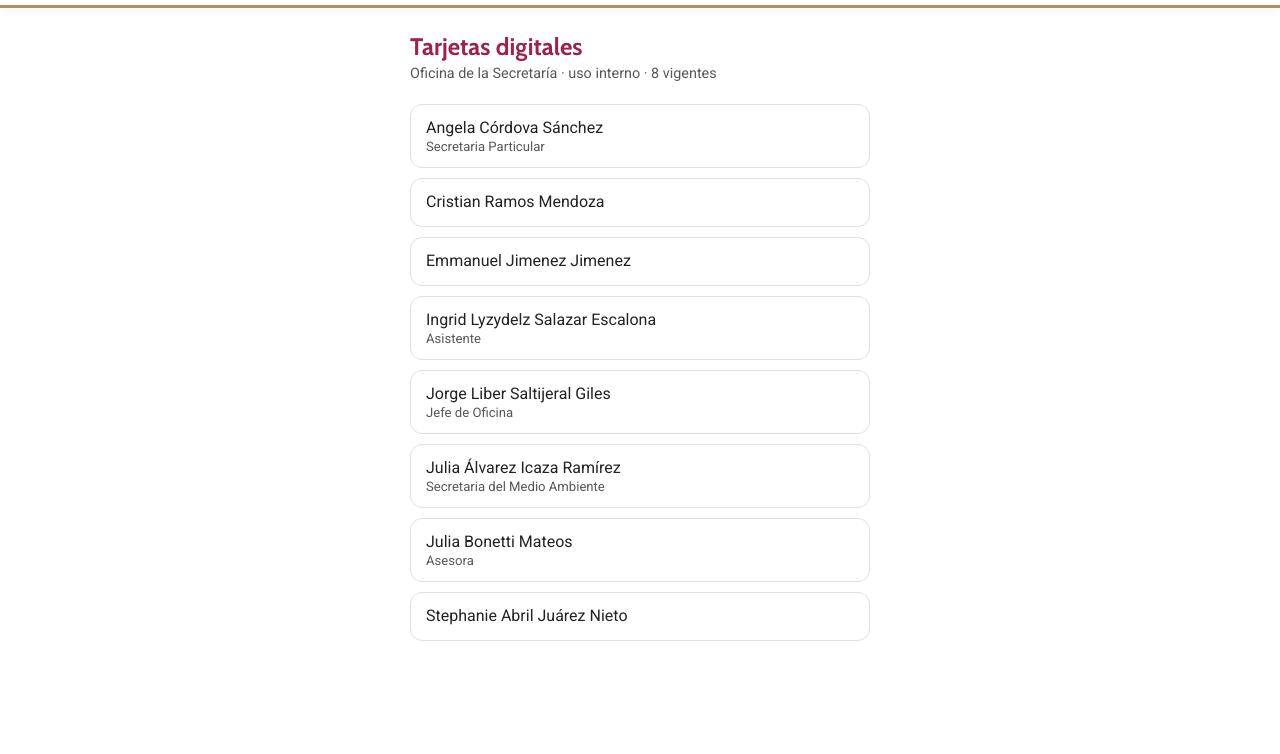
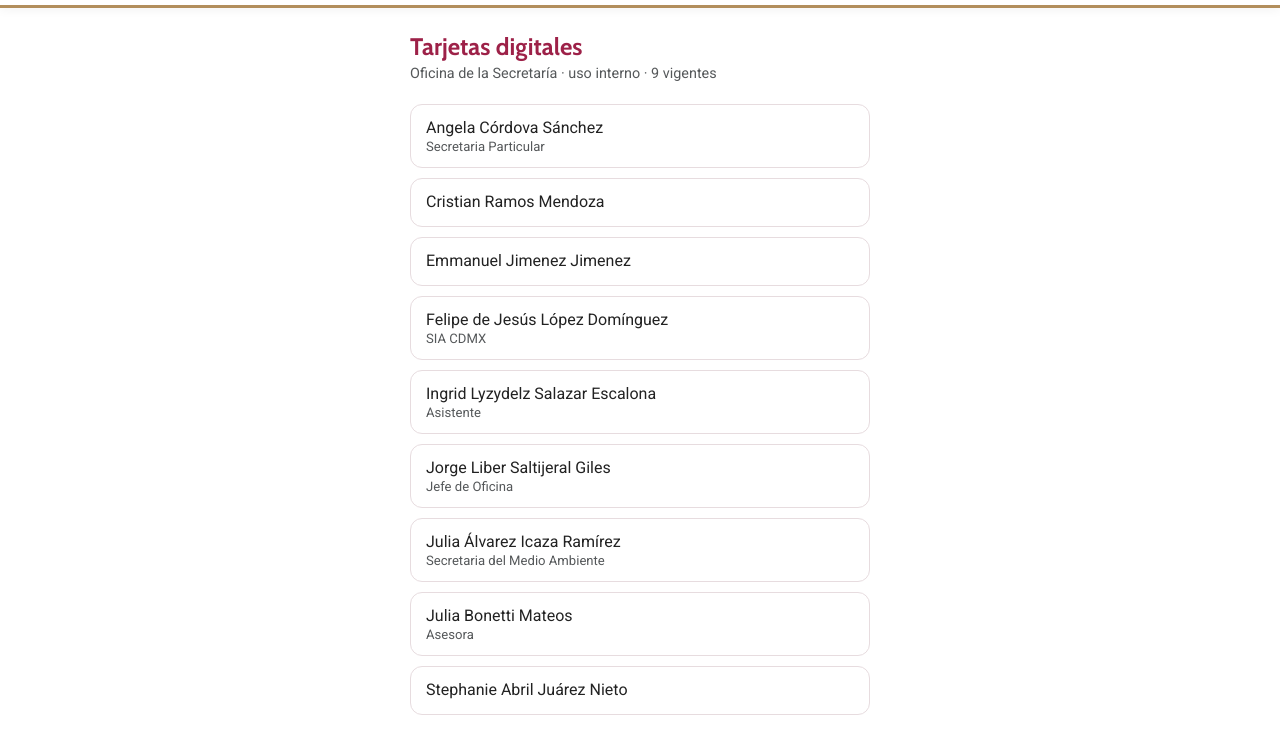
Before and after one commit to SedemaOficina/Tarjetas-NFC---SEDEMA, a plain HTML site: page index.html in a window 1280 px wide. Shown: the part 62-816 px from the top of the page. Drawn offline with nearby package versions, Linux system fonts and the light colour scheme.

Commit message:
Directorio interno actualizado

```diff
--- a/index.html
+++ b/index.html
@@ -12,11 +12,12 @@
   <header class="top-bar"><img src="assets/logo.png" alt="SEDEMA" height="50"></header>
   <div class="dir">
     <h1>Tarjetas digitales</h1>
-    <p class="dir-sub">Oficina de la Secretaría · uso interno · 8 vigentes</p>
+    <p class="dir-sub">Oficina de la Secretaría · uso interno · 9 vigentes</p>
     <ul>
     <li><a href="angela-cordova-sanchez/">Angela Córdova Sánchez<span class="dir-cargo">Secretaria Particular</span></a></li>
     <li><a href="cristian-ramos-mendoza/">Cristian Ramos Mendoza<span class="dir-cargo"></span></a></li>
     <li><a href="emmanuel-jimenez-jimenez/">Emmanuel Jimenez Jimenez<span class="dir-cargo"></span></a></li>
+    <li><a href="felipe-de-jesus-lopez-dominguez/">Felipe de Jesús López Domínguez<span class="dir-cargo">SIA CDMX</span></a></li>
     <li><a href="ingrid-lyzydelz-salazar-escalona/">Ingrid Lyzydelz Salazar Escalona<span class="dir-cargo">Asistente</span></a></li>
     <li><a href="jorge-liber-saltijeral-giles/">Jorge Liber Saltijeral Giles<span class="dir-cargo">Jefe de Oficina</span></a></li>
     <li><a href="julia-alvarez-icaza-ramirez/">Julia Álvarez Icaza Ramírez<span class="dir-cargo">Secretaria del Medio Ambiente</span></a></li>
```
